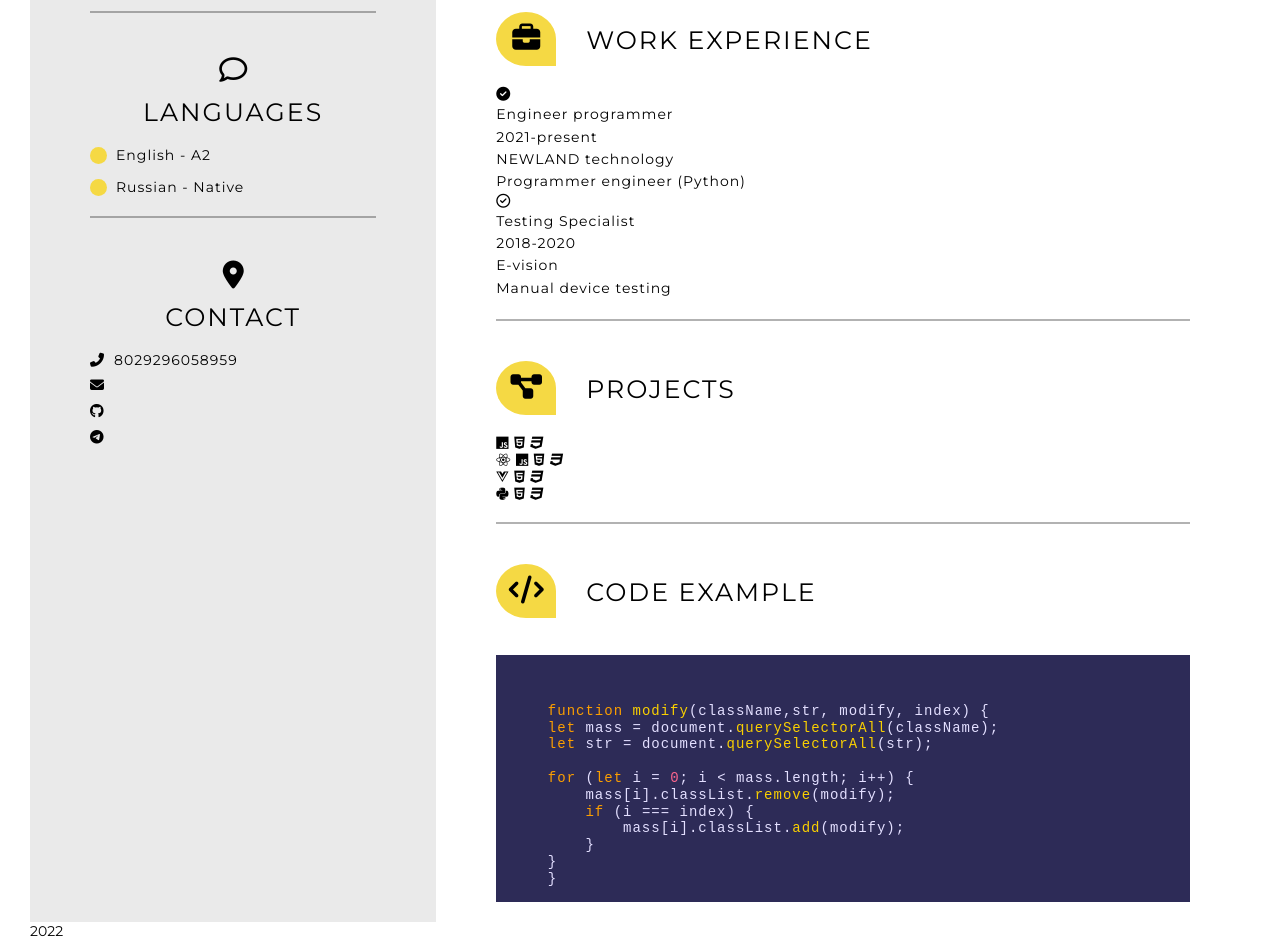
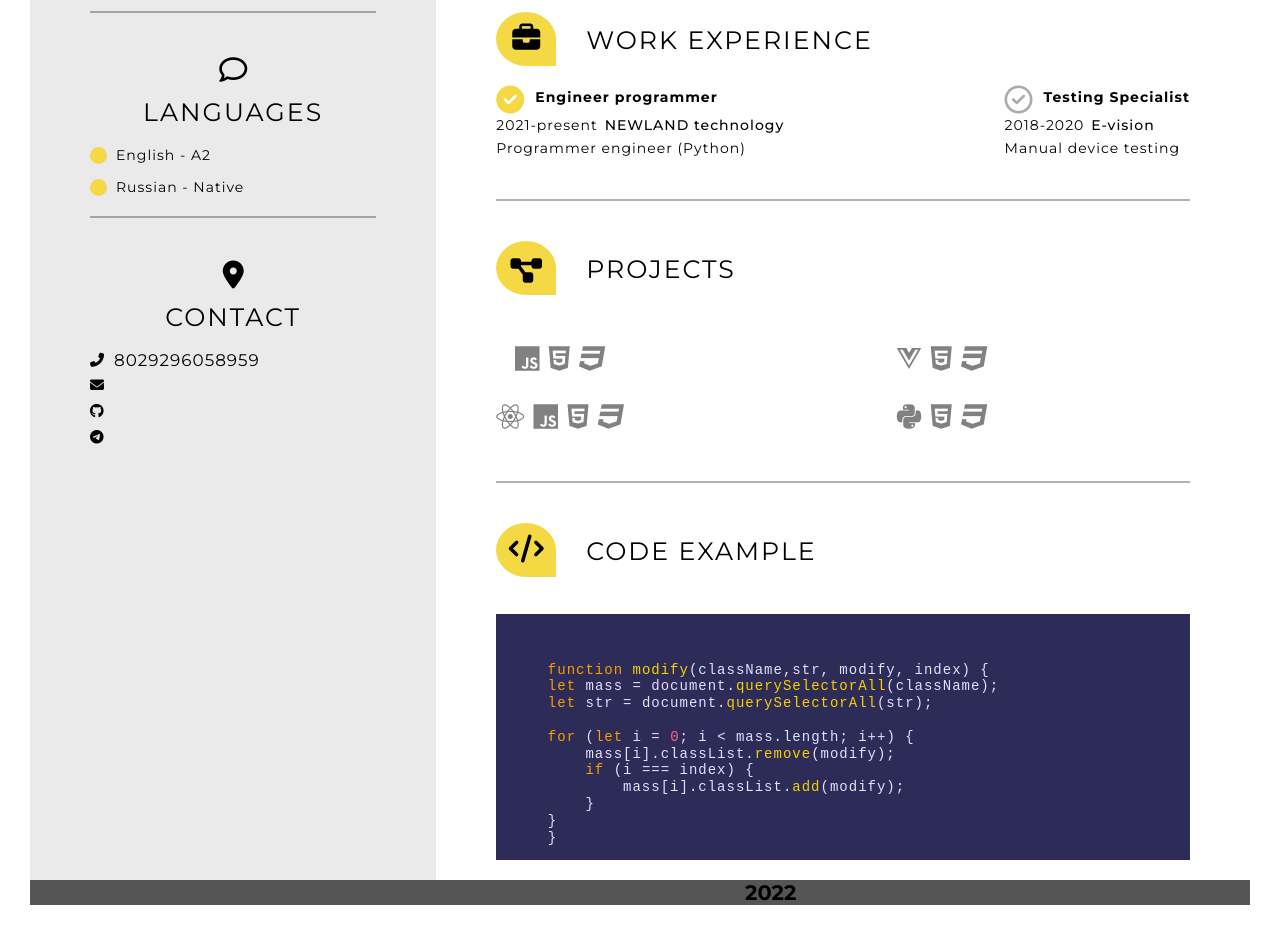
Before and after one commit to AnnaLupanova/rsschool-cv, a plain HTML site: page index.html in a window 1280 px wide. Shown: the part 780-1720 px from the top of the page. After the commit the page ends 1685 px from the top, so only its background shows below. Drawn offline with nearby package versions, Linux system fonts and the light colour scheme.

Commit message:
feat: finall

```diff
--- a/styles/style.css
+++ b/styles/style.css
@@ -258,3 +258,118 @@ h2{
 ._none{
     border-left: 2px dotted transparent;
 }
+
+@media (max-width: 960px) {
+    .education-years{
+        padding: 0 20px 0 10px;
+    }
+    .education-desc__block {
+        padding: 3px 0 15px 108px;
+    }
+}
+.list-experience{
+    display: flex;
+    flex-wrap:wrap;
+    justify-content: space-between;
+}
+.experience-title__block{
+    display: flex;
+}
+.fa-check-circle{
+    font-size: 2em;
+    margin: auto 0;
+}
+.fas.fa-check-circle{
+    color: #f5d944;
+}
+.far.fa-check-circle{
+    color: #ababab;
+}
+.title-work{
+    margin-left: 10px;
+    font-weight: 700;
+}
+.experience-time__block{
+    display: flex;
+}
+.name-work{
+    font-weight: 500;
+    margin-left: 7px;
+}
+.left-column-experience{
+    margin-right: 10px;
+    margin-bottom: 20px;
+}
+.section__icon._main .fas.fa-project-diagram{
+    margin-top: 16px;
+}
+
+.project-items{
+    margin-top: 20px;
+}
+.project-item{
+    margin-bottom: 25px;
+}
+.project-title{
+
+    font-size: 1.5em;
+    font-weight: 700;
+    text-transform: uppercase;
+    margin-bottom: 10px;
+}
+.project-title:hover{
+    cursor: pointer;
+    color: #f5d944;
+}
+.icon-project-lang{
+    font-size: 2em;
+    color: #818181;
+    margin: auto;
+    margin-bottom: 5px;
+}
+.project-lang{
+    display: flex;
+}
+.project-lang span{
+    margin: auto 0;
+    margin-left: 7px;
+}
+.project-items{
+    display: flex;
+    flex-wrap: wrap;
+    justify-content: space-between;
+    padding-right: 200px;
+}
+.footer{
+    background: #545554;
+    margin: 0 auto;
+}
+.__container-footer{
+    width: 400px;
+    margin: 0 auto;
+}
+.list-icons{
+    display: flex;
+    flex-wrap: wrap;
+    justify-content: space-around;
+}
+.item-icon{
+    margin: auto 0;
+}
+.item-icon .fab.fa-github,.fa-instagram{
+    font-size: 3.5em;
+}
+.list-icons svg{
+    width: 111px;
+    margin: 10px 0;
+}
+.list-icons a:hover{
+    cursor: pointer;
+}
+.item-icon span{
+    font-size: 1.5em;
+    font-weight: 700;
+}
+.contact__text{
+    font-size: 1.2em;
+}
```
Also changed, not shown: index.html (+1 -1 lines).
